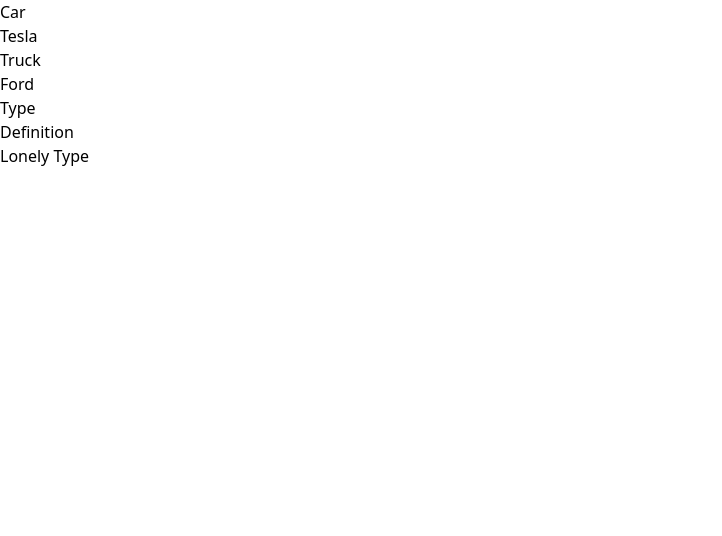
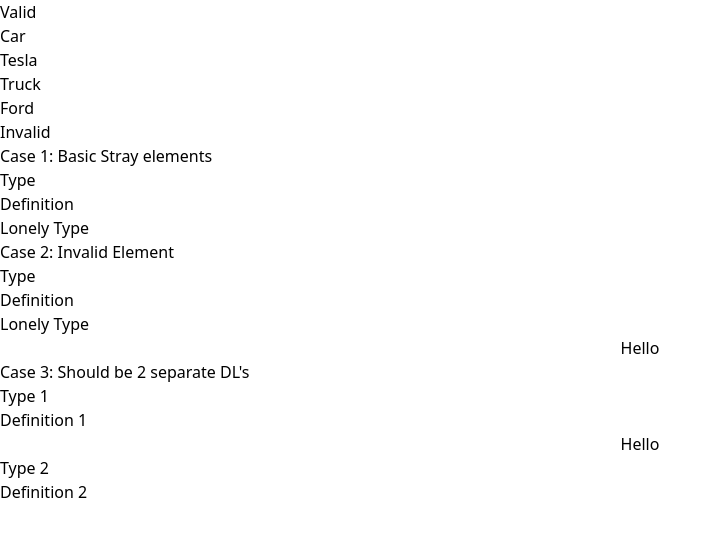
Before and after one commit to test-party/guinea-pig-next, a Next.js app: page /dlitem in a window 1280 px wide. Shown: the top 536 px of the page, without its empty margins (0-722 px from the left). Built offline with nearby package versions, Linux system fonts and the light colour scheme.

Commit message:
amk - advanced cases

```diff
--- a/src/app/all-tests/page.jsx
+++ b/src/app/all-tests/page.jsx
@@ -801,7 +801,7 @@ export default function AllTests() {
                     </div>
                 </div>
             </div>
-             <div id="td-headers-attr">
+            <div id="td-headers-attr">
                 <table>
                     <thead>
                         <tr>
--- a/src/app/dlitem/page.tsx
+++ b/src/app/dlitem/page.tsx
@@ -5,7 +5,8 @@ import React from 'react'
 const Page = () => {
     return (
         <div>
-            <div id="Valid">
+            <h2>Valid</h2>
+            <div>
                 <dl>
                     <dt>Car</dt>
                     <dd>Tesla</dd>
@@ -13,10 +14,29 @@ const Page = () => {
                     <dd>Ford</dd>
                 </dl>
             </div>
-            <div id="Invalid">
-                <dt>Type</dt>
-                <dd>Definition</dd>
-                <dt>Lonely Type</dt>
+            <h2>Invalid</h2>
+            <div>
+                <h2>Case 1: Basic Stray elements</h2>
+                <div>
+                    <dt>Type</dt>
+                    <dd>Definition</dd>
+                    <dt>Lonely Type</dt>
+                </div>
+                <h2>Case 2: Invalid Element</h2>
+                <div>
+                    <dt>Type</dt>
+                    <dd>Definition</dd>
+                    <dt>Lonely Type</dt>
+                    <button>Hello</button>
+                </div>
+                <h2>Case 3: Should be 2 separate DL's</h2>
+                <div>
+                    <dt>Type 1</dt>
+                    <dd>Definition 1</dd>
+                    <button>Hello</button>
+                    <dt>Type 2</dt>
+                    <dd>Definition 2</dd>
+                </div>
             </div>
         </div>
     )
--- a/src/app/layout.tsx
+++ b/src/app/layout.tsx
@@ -23,10 +23,10 @@ export default function RootLayout({
 }) {
     return (
         <ClerkProvider>
-            <html lang="en">
-                <body aria-hidden="false">
+            <html lang="en"><title>Car and Truck Models Overview | Vehicle Information Page</title>
+                <body aria-hidden="false"><main>
                     {children}
-                </body>
+                </main></body>
             </html>
         </ClerkProvider>
     )
```
